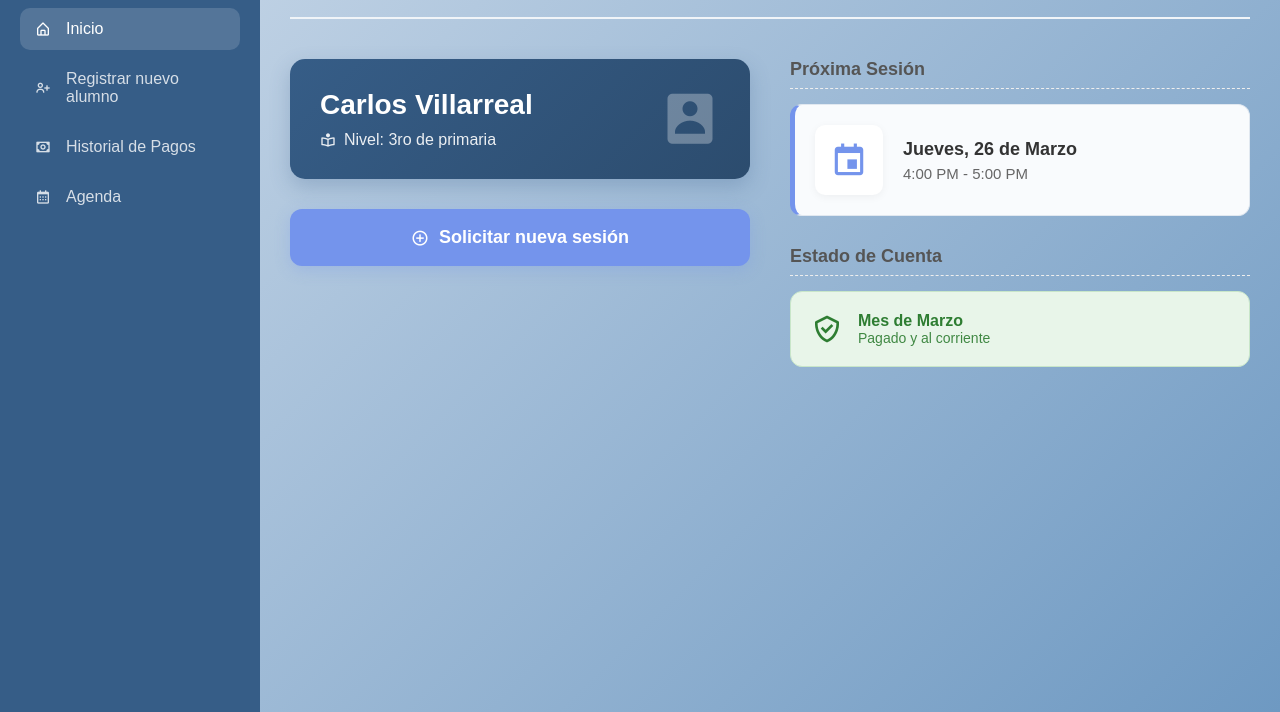
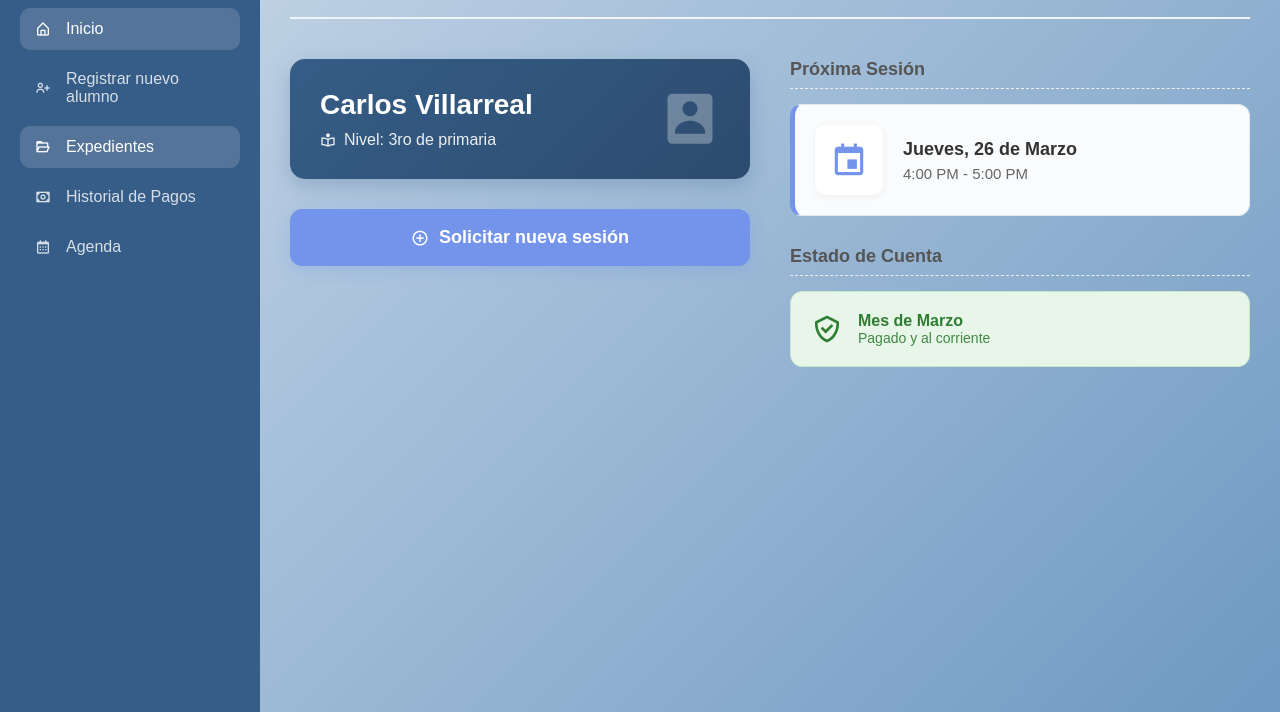
Before and after one commit to CarlosDaniel15-bit/CDAE----Project, a plain HTML site: page Frontend/Home pagina/home.html in a window 1280 px wide. Shown: the part 88-800 px from the top of the page. Drawn offline with nearby package versions, Linux system fonts and the light colour scheme.

Commit message:
Update home.html

```diff
--- a/Frontend/Home pagina/home.html
+++ b/Frontend/Home pagina/home.html
@@ -17,8 +17,9 @@
             <ul class="nav-links">
                 <li><a href="home.html" class="active"><i class='bx bx-home-alt'></i><span>Inicio</span></a></li>
                 <li><a href="/Registro_alumno/Registro.html"><i class='bx bx-user-plus'></i><span>Registrar nuevo alumno</span></a></li>
+                <li><a href="/Expedientes_alumnos/expedientes.html" class="active"><i class='bx bx-folder-open'></i><span>Expedientes</span></a></li>
                 <li class="admin-only"><a href="#"><i class='bx bx-money'></i><span>Historial de Pagos</span></a></li> <!-- Comentarle al rpofe sobre lo de permisos de tutores y la mestra-->
-                <li><a href="#"><i class='bx bx-calendar'></i><span>Agenda</span></a></li>
+                <li><a href="/Agenda_maestra/agenda.html"><i class='bx bx-calendar'></i><span>Agenda</span></a></li>
             </ul>
         </nav>
 
```
